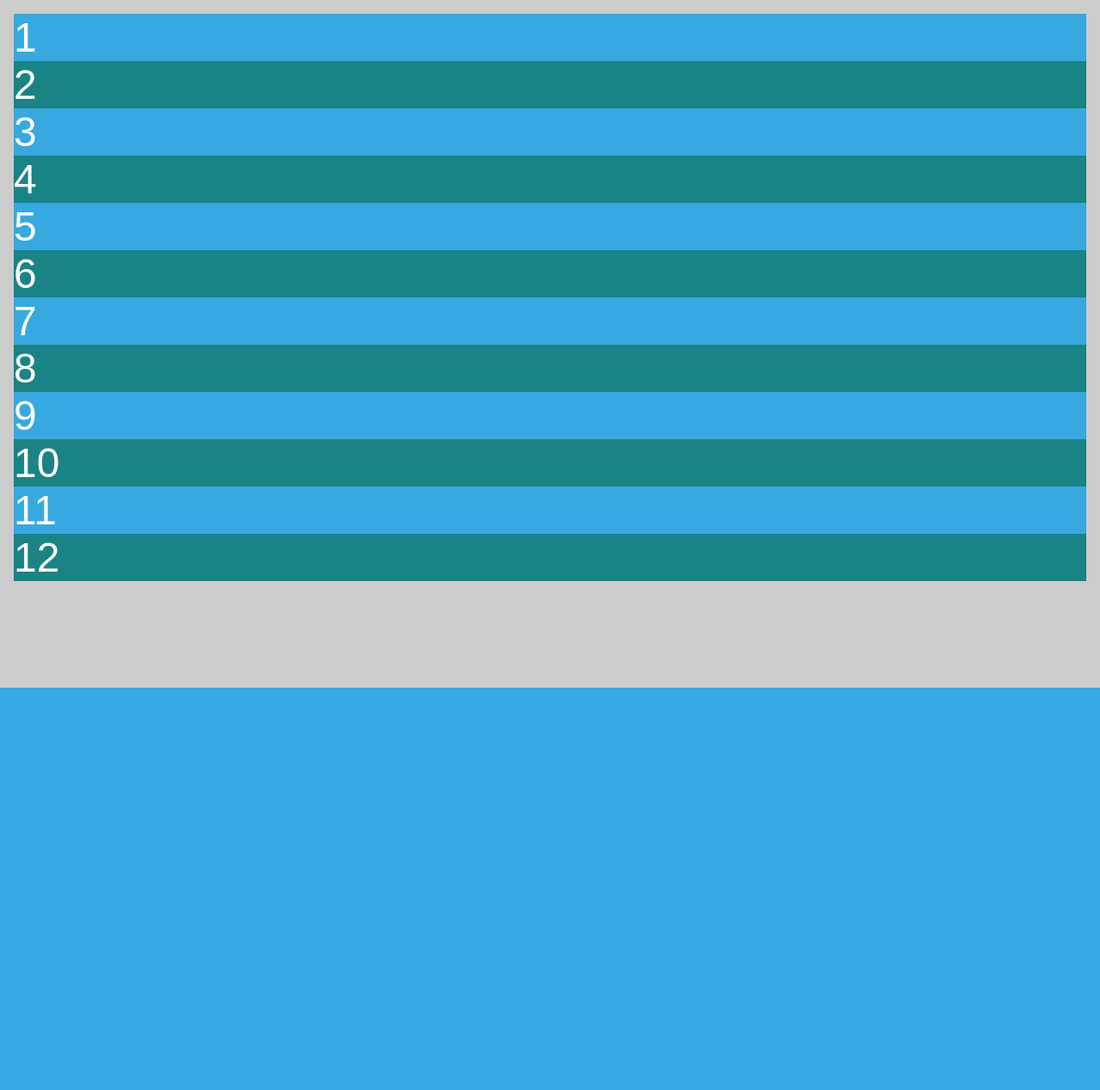
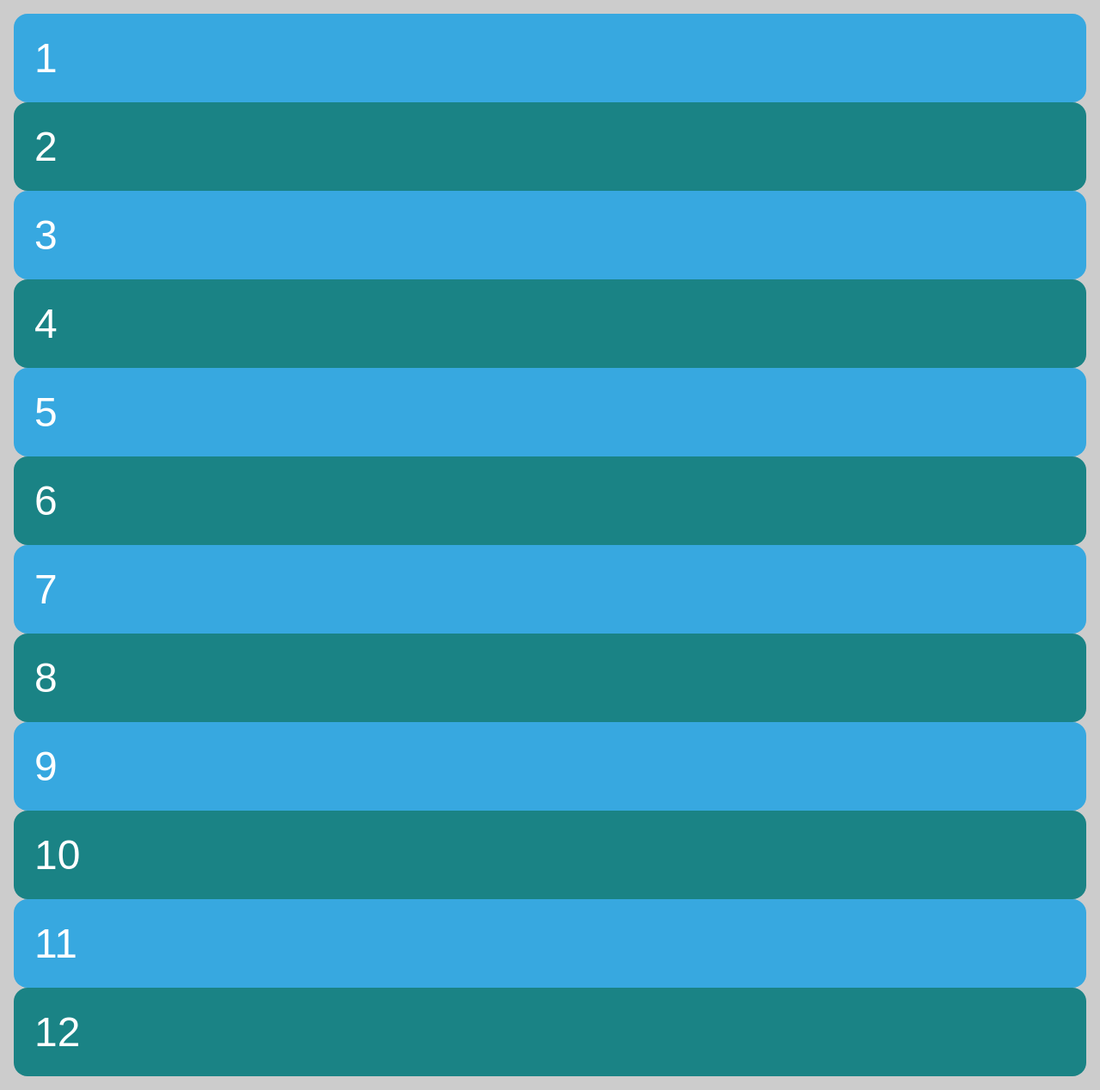
Before and after one commit to eacevedof/prj_css, a PHP site: page / in a window 1280 px wide. Shown: the whole page at 86% size. Before the commit the page ends 800 px from the top, so only its background shows below. Run offline with PHP 8.4, Linux system fonts and the light colour scheme.

Commit message:
escuelait grid taller

```diff
--- a/grid/two/style.css
+++ b/grid/two/style.css
@@ -13,4 +13,12 @@
 .grid{
     padding: 1rem;
 }
+.grid-item{
+    padding: 1.5rem;
+    border-radius: 1rem;
+    display: inline;
+}
 /************************************************/
+.grid {
+    display: grid;
+}
```
